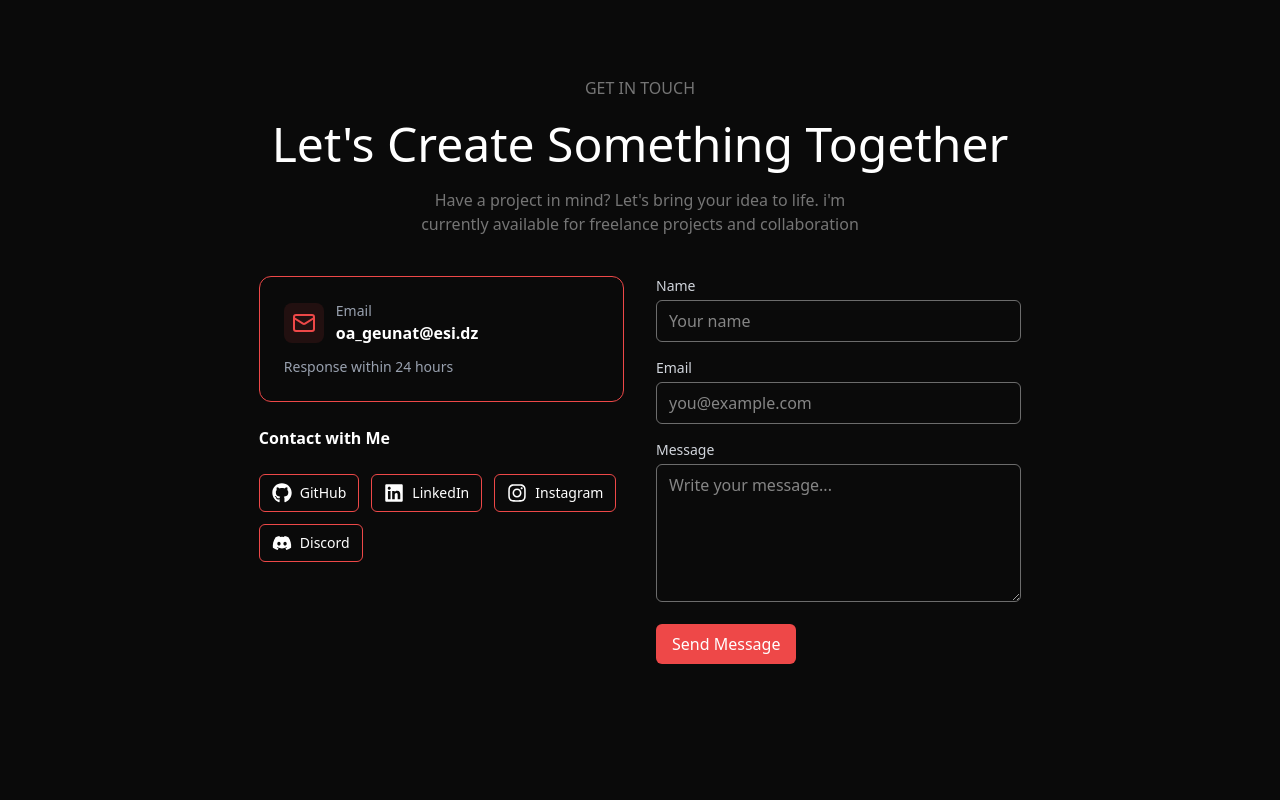
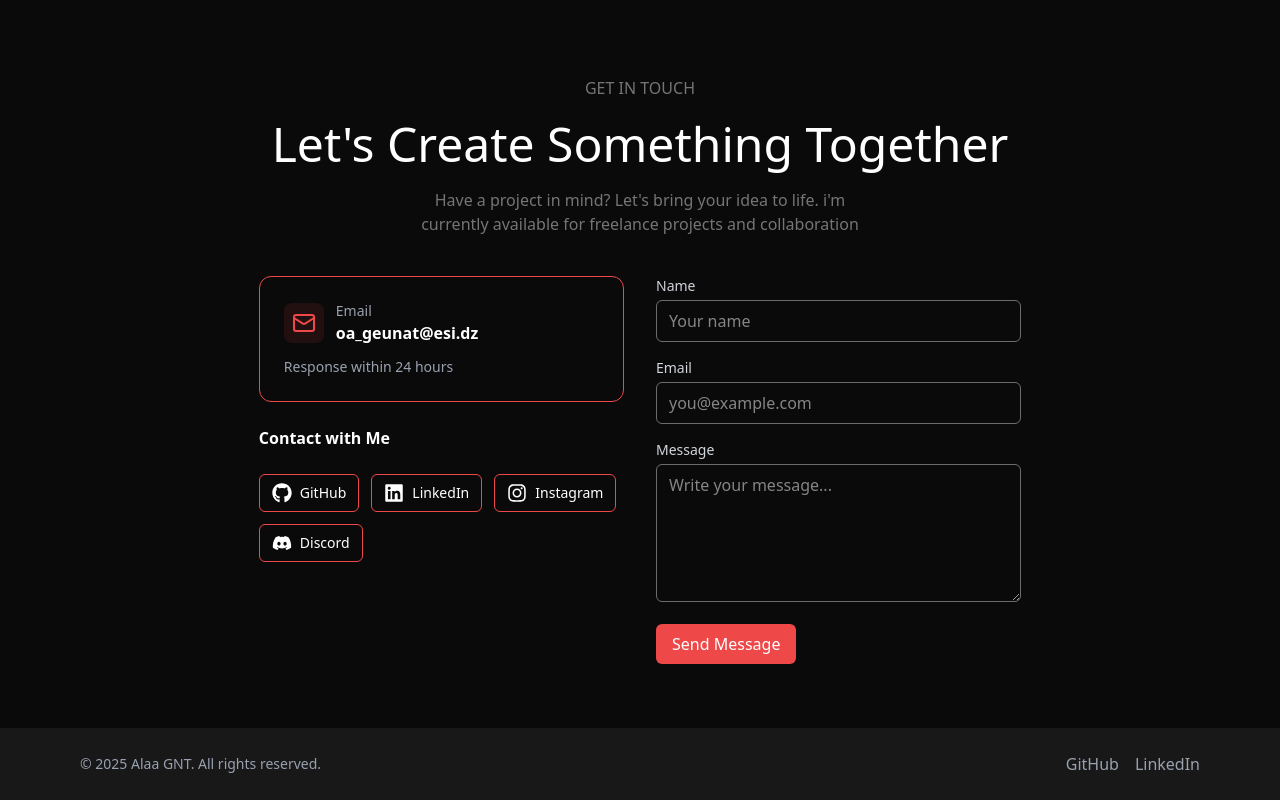
Before and after one commit to alaa-gnt/portfolio, a React (Vite) app in the folder my-app/: page / in a window 1280 px wide. Shown: the part 3420-4220 px from the top of the page. Before the commit the page ends 4084 px from the top, so only its background shows below. Built offline with nearby package versions, Linux system fonts and the light colour scheme.

Commit message:
Add suitable footer component to site

```diff
--- a/my-app/src/App.tsx
+++ b/my-app/src/App.tsx
@@ -7,6 +7,7 @@ import Skills from './components/Skills'
 import TimeLine from './components/TimeLine'
 import Projects from './components/Projects'
 import Contact from './components/Contact'
+import Footer from './components/Footer'
 function App() {
 
   return (
@@ -20,6 +21,7 @@ function App() {
       <TimeLine />
       <Projects />
       <Contact />
+      <Footer />
     </div>
      </>
   )
--- /dev/null
+++ b/my-app/src/components/Footer.tsx
@@ -0,0 +1,15 @@
+import React from "react";
+
+export default function Footer() {
+  return (
+    <footer className="w-full bg-[#181818] text-gray-400 py-6 mt-16">
+      <div className="max-w-6xl mx-auto flex flex-col sm:flex-row items-center justify-between px-4">
+        <span className="text-sm">&copy; {new Date().getFullYear()} Alaa GNT. All rights reserved.</span>
+        <div className="flex gap-4 mt-2 sm:mt-0">
+          <a href="https://github.com/alaa-gnt" target="_blank" rel="noopener noreferrer" className="hover:text-white transition-colors">GitHub</a>
+          <a href="https://linkedin.com/in/alaa-gnt" target="_blank" rel="noopener noreferrer" className="hover:text-white transition-colors">LinkedIn</a>
+        </div>
+      </div>
+    </footer>
+  );
+}
```
